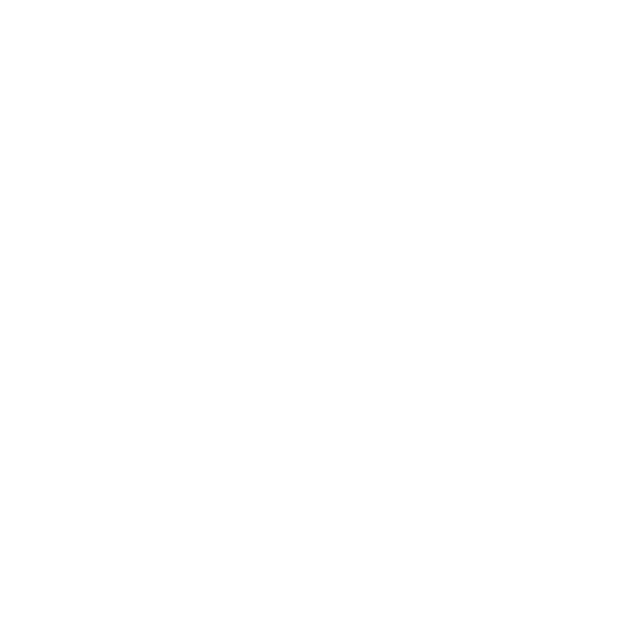
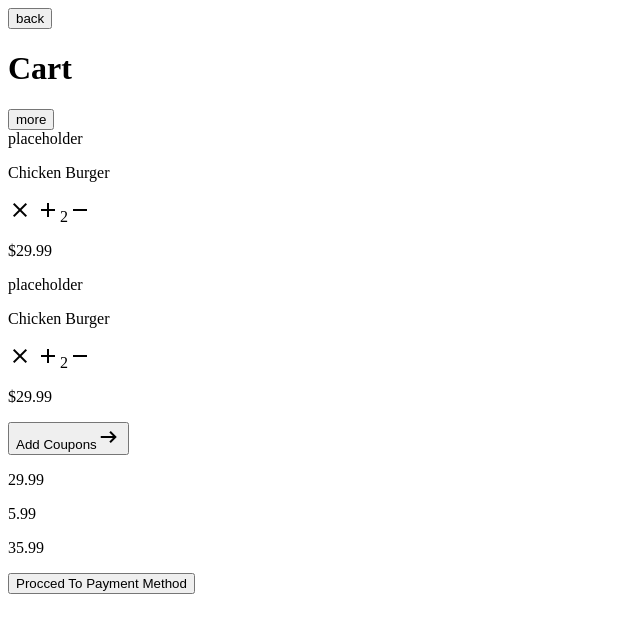
Before and after one commit to cros0247/mtm6201-midterm, a plain HTML site: page cart.html in a window 1280 px wide. Shown: the whole page, without its empty margins (0-640 px from the left). Drawn offline with nearby package versions, Linux system fonts and the light colour scheme; files that its build step writes are made by us from their sources.

Commit message:
adds cart stuff

```diff
--- a/cart.html
+++ b/cart.html
@@ -3,9 +3,51 @@
 <head>
     <meta charset="UTF-8">
     <meta name="viewport" content="width=device-width, initial-scale=1.0">
+    <link rel="stylesheet" href="/css/main.css">
+
+    <!-- Icons -->
+    <link rel="stylesheet" href="https://fonts.googleapis.com/css2?family=Material+Symbols+Outlined:opsz,wght,FILL,GRAD@20..48,100..700,0..1,-50..200" />
+
     <title>Cart</title>
 </head>
 <body>
+    <header>
+        <button>back</button>
 
+        <h1>Cart</h1>
+
+        <button>more</button>
+    </header>
+    <main>
+        <div class="cart-list">
+            <div class="cart-card">
+                <div class="cart-icon">placeholder</div>
+                <p>Chicken Burger</p>
+                <span class="material-symbols-outlined">close</span>
+                <span class="material-symbols-outlined">add</span>2<span class="material-symbols-outlined">remove</span>
+                <p>$29.99</p>
+            </div>
+
+            <div class="cart-card">
+                <div class="cart-icon">placeholder</div>
+                <p>Chicken Burger</p>
+                <span class="material-symbols-outlined">close</span>
+                <span class="material-symbols-outlined">add</span>2<span class="material-symbols-outlined">remove</span>
+                <p>$29.99</p>
+            </div>
+        </div>
+
+        <button>Add Coupons<span class="material-symbols-outlined">
+            arrow_right_alt
+            </span></button>
+
+        <div class="cart-total">
+            <p>29.99</p>
+            <p>5.99</p>
+            <p>35.99</p>
+        </div>
+
+        <button>Procced To Payment Method</button>
+    </main>
 </body>
 </html>
```
Also changed, not shown: index.html (+3 -4 lines).
